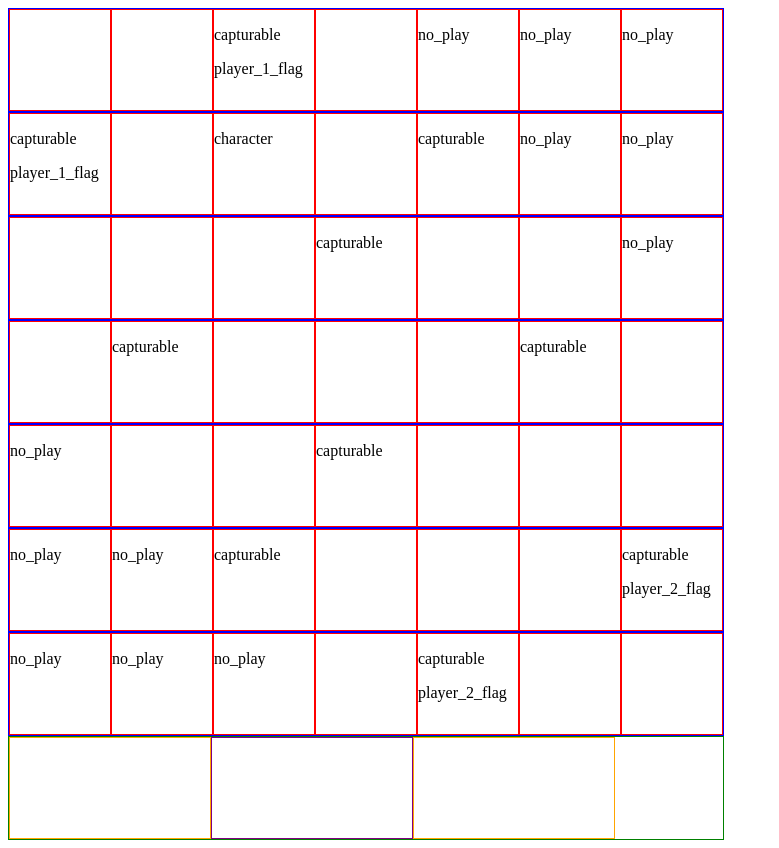
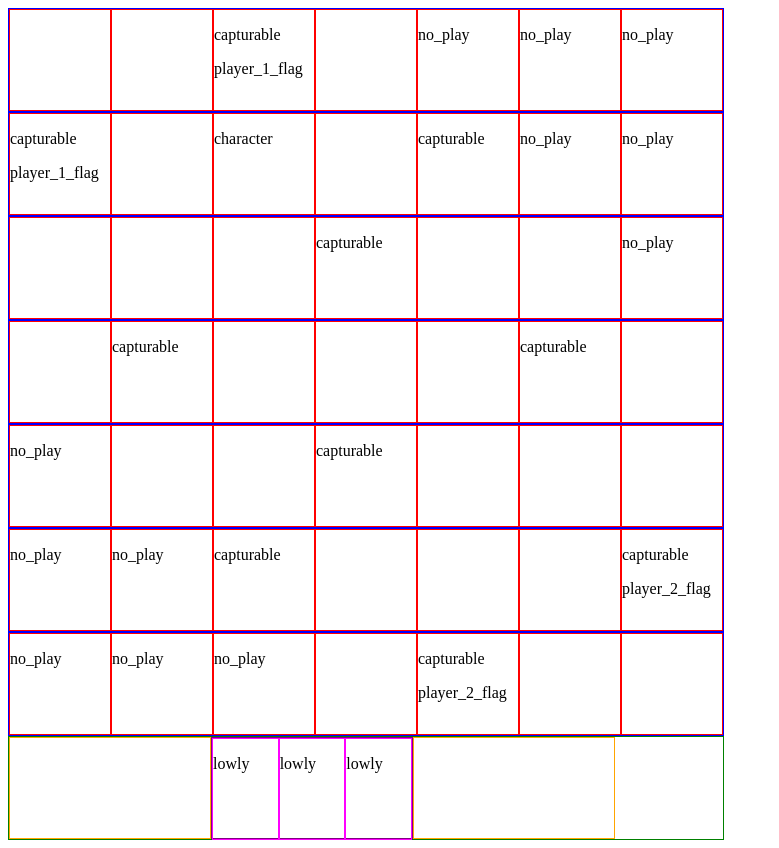
Before and after one commit to ocasta181/hexayak, a React (Create React App) app: page / in a window 1280 px wide. Shown: the whole page, without its empty margins (0-779 px from the left). Built offline with nearby package versions, Linux system fonts and the light colour scheme; no server answers.

Commit message:
add domain, hand, deck, graveyard, cards

```diff
--- a/src/App.css
+++ b/src/App.css
@@ -38,10 +38,18 @@
   border: 1px solid purple;
   height: 100px;
   width: 200px;
+  display: flex;
 }
 
 #Deck {
   border: 1px solid orange;
   height: 100px;
   width: 200px;
+  display: flex;
 }
+
+.Card {
+  border: 1px solid magenta;
+  height: 100px;
+  width: 75px;
+}
--- /dev/null
+++ b/src/Card.js
@@ -0,0 +1,33 @@
+import React, {useContext} from 'react'
+import {ActionContext} from './Contexts/ActionContext'
+
+const Card = props => {
+    const [action, setAction] = useContext(ActionContext)
+
+    const addAction = event => {
+        let card = event.currentTarget
+        let id = card.getAttribute('id')
+        let conditions = card.childNodes
+
+        let new_action = {
+            'type': 'card',
+            'card_id': id,
+            'conditions': Array.from(conditions).map(cond => {
+                return cond.innerHTML
+            })
+        }
+        setAction(prevAction => [...prevAction, new_action])
+
+        event.preventDefault()
+    }
+
+    return (
+        <div id={props.id} className="Card" onClick={addAction}>
+            {props.card.properties.map(property => {
+                return <p>{property}</p>
+            })}
+        </div>
+    )
+}
+
+export default Card
--- a/src/Contexts/PlayerContext.js
+++ b/src/Contexts/PlayerContext.js
@@ -3,14 +3,49 @@ import React, {useState, createContext} from 'react'
 export const PlayerContext = createContext()
 
 export const PlayerProvider = props => {
-    const [player, setPlayer] = useState([])
+    const [player, setPlayer] = useState([
+        {
+            'id': 1,
+            'hand': [
+                {'title': 'card_1', 'id': '1', 'properties': ['lowly']},
+                {'title': 'card_2', 'id': '2', 'properties': ['lowly']},
+                {'title': 'card_3', 'id': '3', 'properties': ['lowly']}
+            ],
+            'deck': [
+                {'title': 'card_1', 'id': '1', 'properties': ['lowly']},
+                {'title': 'card_2', 'id': '2', 'properties': ['lowly']},
+                {'title': 'card_3', 'id': '3', 'properties': ['lowly']}
+            ],
+            'graveyard': [
+                {'title': 'card_1', 'id': '1', 'properties': ['lowly']},
+                {'title': 'card_2', 'id': '2', 'properties': ['lowly']},
+                {'title': 'card_3', 'id': '3', 'properties': ['lowly']}
+            ],
+            'turn': 1
+        },
+        {
+            'id': 2,
+            'hand': [
+                {'title': 'card_1', 'id': '1', 'properties': ['lowly']},
+                {'title': 'card_2', 'id': '2', 'properties': ['lowly']},
+                {'title': 'card_3', 'id': '3', 'properties': ['lowly']}
+            ],
+            'deck': [
+                {'title': 'card_1', 'id': '1', 'properties': ['lowly']},
+                {'title': 'card_2', 'id': '2', 'properties': ['lowly']},
+                {'title': 'card_3', 'id': '3', 'properties': ['lowly']}
+            ],
+            'graveyard': [
+                {'title': 'card_1', 'id': '1', 'properties': ['lowly']},
+                {'title': 'card_2', 'id': '2', 'properties': ['lowly']},
+                {'title': 'card_3', 'id': '3', 'properties': ['lowly']}
+            ],
+            'turn': 0
+        }
+    ])
     return (
         <PlayerContext.Provider value={[player , setPlayer]}>
             {props.children}
         </PlayerContext.Provider>
     )
 }
-
-
-// 'turn': 0,
-// 'cards': [{'id': 1, 'name': 'swordsman', 'move': 1}],
--- a/src/Hand.js
+++ b/src/Hand.js
@@ -1,13 +1,15 @@
 import React, {useContext} from 'react'
-import {ActionContext} from './Contexts/ActionContext'
 import {PlayerContext} from './Contexts/PlayerContext'
+import Card from './Card'
 
 const Hand = () => {
     const [player, setPlayer] = useContext(PlayerContext)
-    const [action, setAction] = useContext(ActionContext)
 
     return (
         <div id='Hand'>
+            {player[0].hand.map(card => {
+                return <Card id={card.id} card={card}/>
+            })}
         </div>
     )
 }
--- a/src/Tile.js
+++ b/src/Tile.js
@@ -10,6 +10,7 @@ const Tile = props => {
         let conditions = tile.childNodes
 
         let new_action = {
+            'type': 'tile',
             'x': id[1],
             'y': id[0],
             'conditions': Array.from(conditions).map(cond => {
```
